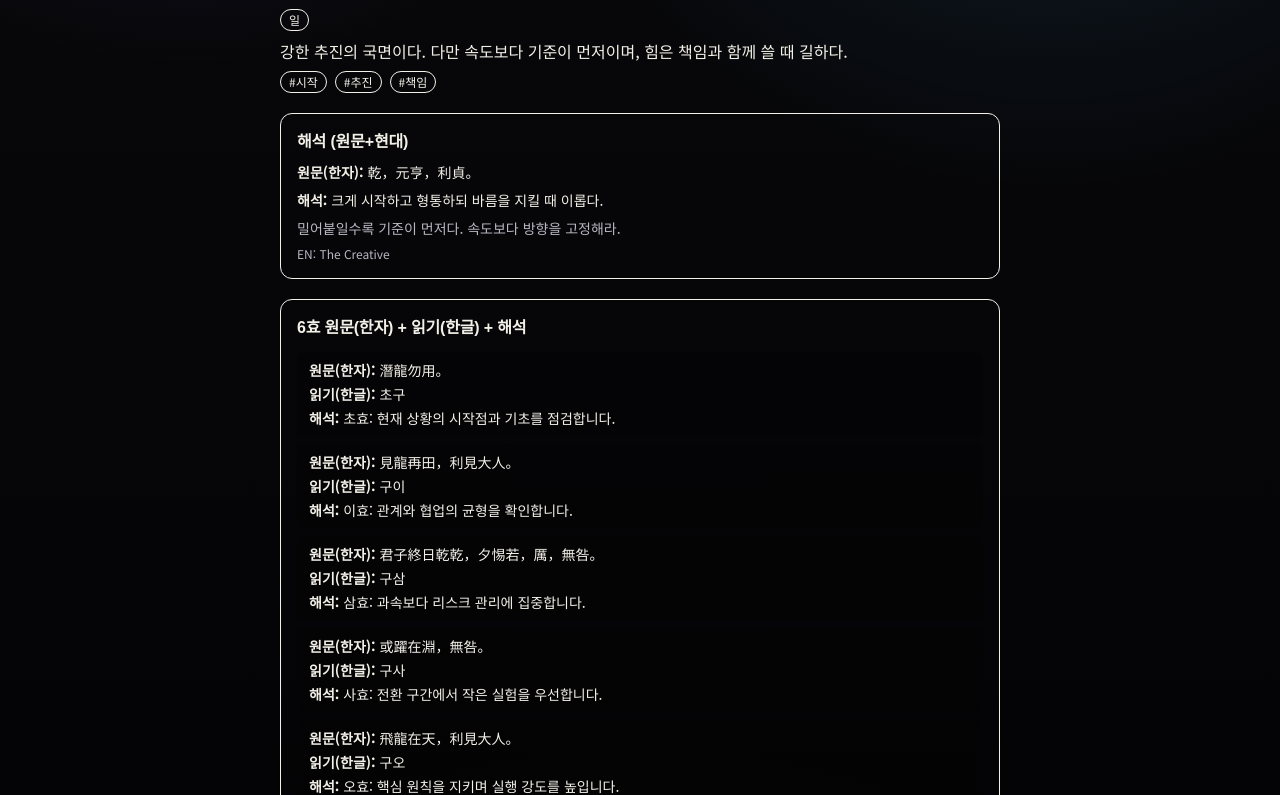
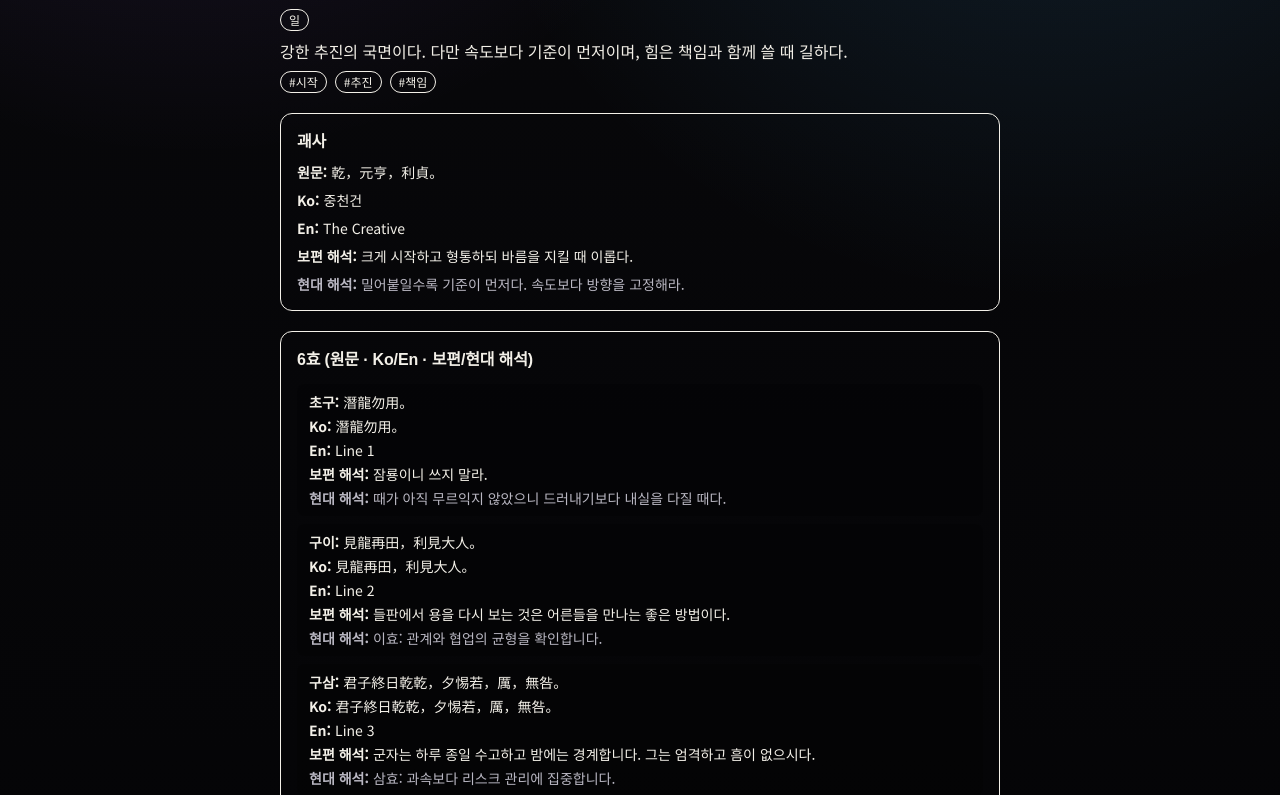
Before and after one commit to kinddragon1224/iching-learning-web, a Next.js app: page /hexagram/1 in a window 1280 px wide. Shown: the part 565-1360 px from the top of the page. Built offline with nearby package versions, Linux system fonts and the light colour scheme.

Commit message:
ux: 괘사/효사 표시 구조 재정렬(Ko/En + 보편/현대 해석)

```diff
--- a/app/hexagram/[id]/page.tsx
+++ b/app/hexagram/[id]/page.tsx
@@ -97,35 +97,46 @@ export default async function HexagramCardDetailPage({
 
       {(track || corpus.gua_text.original) && (
         <section className="rounded-xl border p-4 space-y-2">
-          <h2 className="font-semibold">해석 (원문+현대)</h2>
-          {corpus.gua_text.original ? <p className="text-sm"><b>원문(한자):</b> {corpus.gua_text.original}</p> : null}
-          {corpus.gua_text.reading_ko ? <p className="text-sm"><b>읽기(한글):</b> {corpus.gua_text.reading_ko}</p> : null}
-          <p className="text-sm"><b>해석:</b> {track?.freePreview.plainMeaning ?? content.summary}</p>
-          <p className="text-sm text-[var(--text-muted)]">{track?.freePreview.modernTeaser ?? content.summary}</p>
-          <p className="text-xs text-[var(--text-muted)]">EN: {hex.nameEn}</p>
+          <h2 className="font-semibold">괘사</h2>
+          {corpus.gua_text.original ? <p className="text-sm"><b>원문:</b> {corpus.gua_text.original}</p> : null}
+          <p className="text-sm"><b>Ko:</b> {corpus.gua_text.reading_ko ?? card.full_name ?? card.short_name}</p>
+          <p className="text-sm"><b>En:</b> {corpus.gua_text.gloss_en ?? hex.nameEn}</p>
+          <p className="text-sm"><b>보편 해석:</b> {track?.freePreview.plainMeaning ?? content.summary}</p>
+          <p className="text-sm text-[var(--text-muted)]"><b>현대 해석:</b> {track?.freePreview.modernTeaser ?? content.summary}</p>
         </section>
       )}
 
       <section className="rounded-xl border p-4">
-        <h2 className="mb-3 font-semibold">6효 원문(한자) + 읽기(한글) + 해석</h2>
+        <h2 className="mb-3 font-semibold">6효 (원문 · Ko/En · 보편/현대 해석)</h2>
         <ol className="space-y-2 text-sm">
           {(corpus.lines.length > 0 ? corpus.lines : content.lineTexts.map((line, idx) => ({
             line_no: idx + 1,
             original: toClassicalLineLabel(track?.linesKorean?.[idx], idx),
             reading_ko: undefined as string | undefined,
+            gloss_en: undefined as string | undefined,
             label_ko: track?.linesKorean?.[idx],
+            literal_ko: undefined as string | undefined,
+            interpretive_ko: undefined as string | undefined,
           }))).map((row, idx) => {
-            const safeInterpretive = content.lineTexts[idx];
-            const readingKo = row.reading_ko ?? row.label_ko ?? track?.linesKorean?.[idx] ?? `${idx + 1}효`;
+            const lineLabel = row.label_ko ?? track?.linesKorean?.[idx] ?? `${idx + 1}효`;
+            const koReading = row.reading_ko ?? row.original ?? lineLabel;
+            const enReading = row.gloss_en ?? `Line ${idx + 1}`;
+            const plainMeaning = row.literal_ko ?? content.lineTexts[idx];
+            const modernMeaning = row.interpretive_ko && row.interpretive_ko !== row.literal_ko
+              ? row.interpretive_ko
+              : content.lineTexts[idx];
+
             return (
               <li
                 key={idx}
                 className="rounded-lg bg-black/20 px-3 py-2 space-y-1 line-step-reveal"
                 style={{ animationDelay: `${idx * 90}ms` }}
               >
-                {row.original ? <p><b>원문(한자):</b> {row.original}</p> : null}
-                <p><b>읽기(한글):</b> {readingKo}</p>
-                {safeInterpretive ? <p><b>해석:</b> {safeInterpretive}</p> : null}
+                <p><b>{lineLabel}:</b> {row.original ?? "원문 준비 중"}</p>
+                <p><b>Ko:</b> {koReading}</p>
+                <p><b>En:</b> {enReading}</p>
+                <p><b>보편 해석:</b> {plainMeaning}</p>
+                <p className="text-[var(--text-muted)]"><b>현대 해석:</b> {modernMeaning}</p>
               </li>
             );
           })}
```
